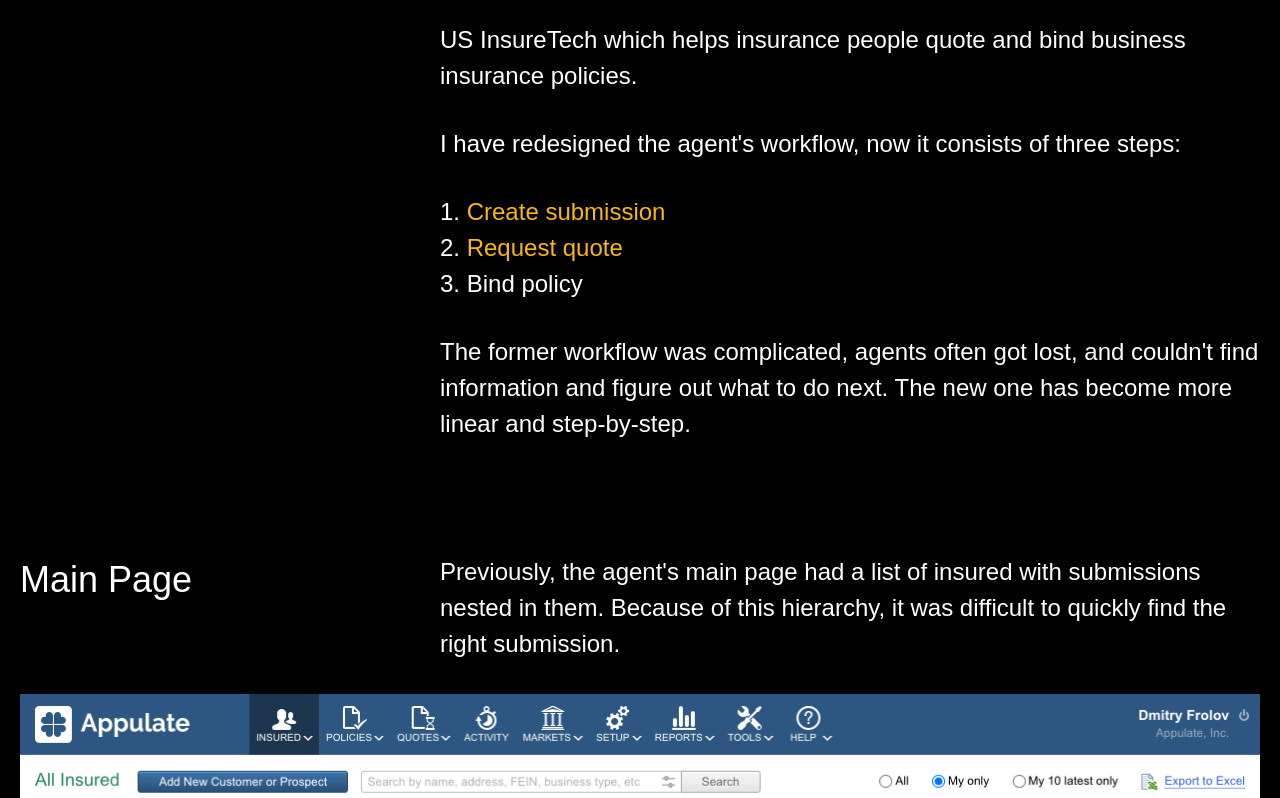
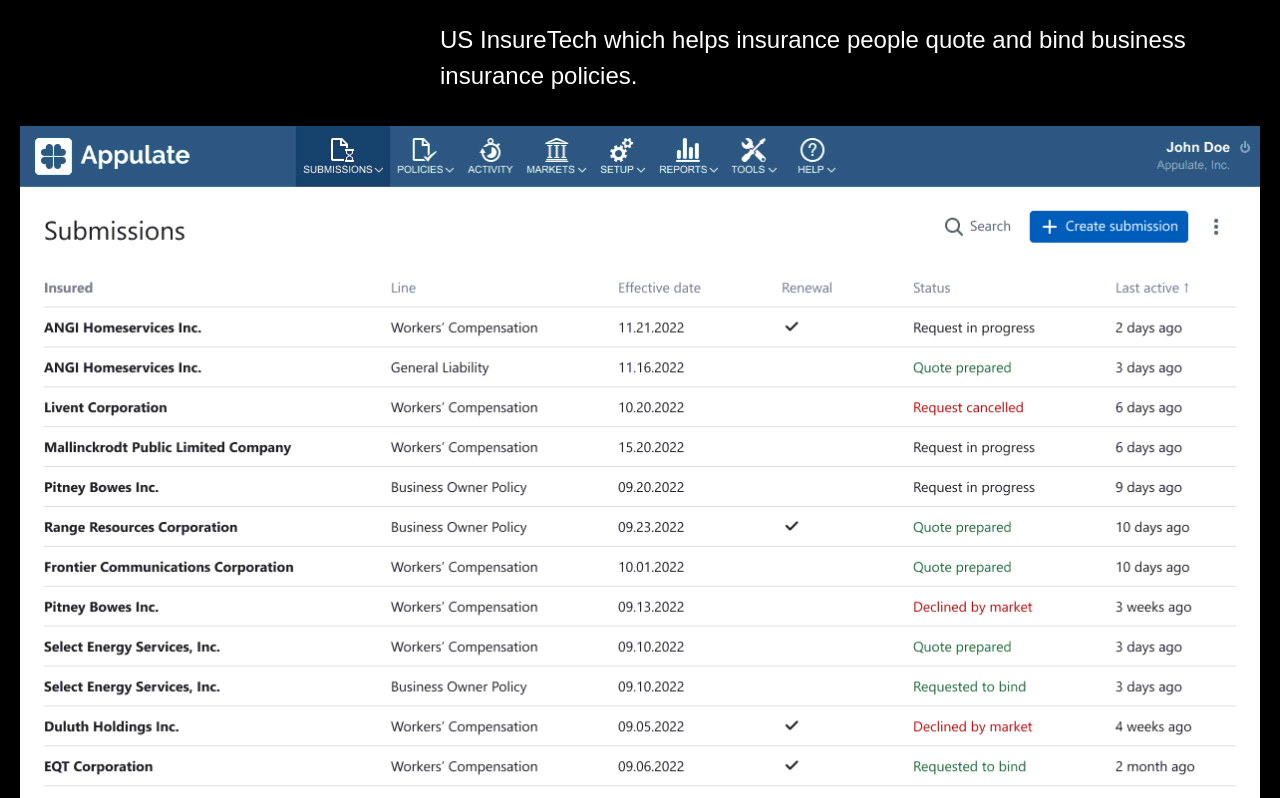
Before and after one commit to icoreee/icoreee.github.io, a plain HTML site: page works/appulate/index.html in a window 1280 px wide. Shown: the part 560-1358 px from the top of the page. Drawn offline with Linux system fonts and the light colour scheme; a web font is replaced by a local one.

Commit message:
Update index.html

```diff
--- a/works/appulate/index.html
+++ b/works/appulate/index.html
@@ -112,6 +112,14 @@
       US InsureTech which helps insurance people quote and bind business
       insurance policies.
     </p>
+
+    <div class="l-wide c-img">
+      <img
+        src="./main_new.webp"
+        loading="lazy"
+        alt="New version of the main page"
+      />
+    </div>
 
     <p class="l-right t-text-m">
       I have redesigned the agent's workflow, now it consists of three steps:
```
